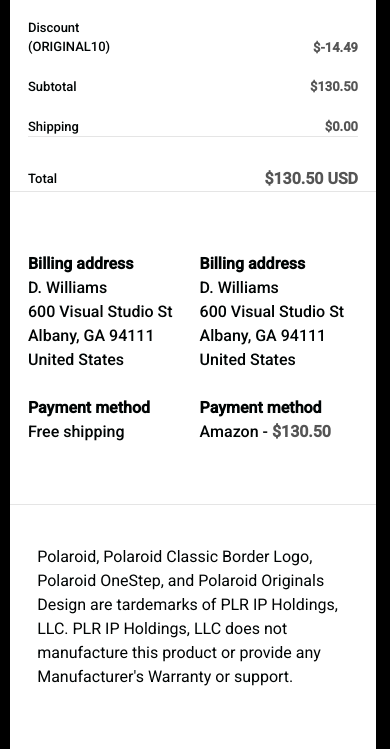
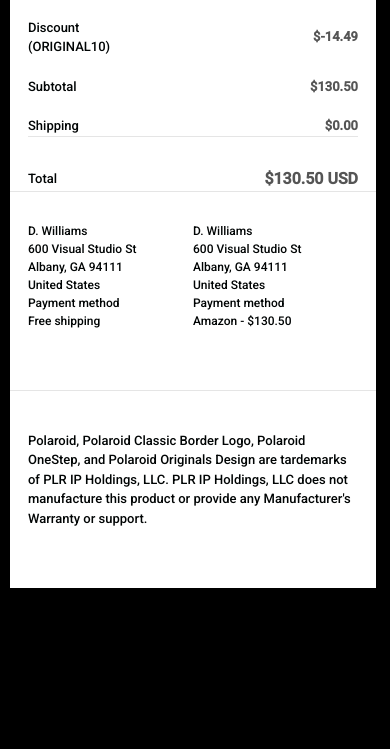
Before and after one commit to Delvin279/Polaroid-Transactional-Email-Template, a plain HTML site: page index.html in a window 390 px wide. Shown: the part 1182-1931 px from the top of the page. After the commit the page ends 1770 px from the top, so only its background shows below. Drawn offline with Linux system fonts and the light colour scheme.

```diff
--- a/index.html
+++ b/index.html
@@ -204,11 +204,11 @@
                                     <td align="right" style="padding-top: 20px;">
                                         <table width="100%" border="0" cellspacing="0" cellpadding="0" style="border-bottom: 1px solid #e5e5e5;">
                                             <tr>
-                                                <td width="108" align="left" style=" font-size: 13px; line-height: 150%; font-weight: 500; color:#000404;">
+                                                <td width="108" align="left" style="font-size: 13px; line-height: 150%; font-weight: 500; color:#000404;">
                                                     Discount (ORIGINAL10)
                                                 </td>
 
-                                                <td width=162 align="right" style="padding-top: 20px; font-size: 13px; line-height: 150%; color: #555555; font-weight: bolder;">
+                                                <td width=162 align="right" style="font-size: 13px; line-height: 150%; color: #555555; font-weight: bolder;">
                                                     $-14.49
                                                 </td>
                                             </tr>
@@ -244,7 +244,7 @@
                         <td align="center" style="padding-top: 30px;">
                             <table width="90%" border="0" cellspacing="0" cellpadding="0">
                                 <tr>
-                                    <td align="right">
+                                    <td align="left">
                                         <table width="100%" border="0" cellspacing="0" cellpadding="0">
                                             <tr>
                                                 <td align="left" style=" font-size: 13px; line-height: 150%; font-weight: 500; color:#000404;">
@@ -272,47 +272,74 @@
                     <!-- customer info starts -->
                     <tr>
                         <td align="center">
-                            <table width="100%" border="0" cellspacing="0" cellpadding="0">
+                            <table width="90%" border="0" cellspacing="0" cellpadding="0">
                                 <tr>
-                                    <td align="center">
-                                        <table width="90%" border="0" cellspacing="0" cellpadding="0">
+                                    <td width="50%">
+                                        <table width="100%" border="0" cellspacing="0" cellpadding="0">
                                             <tr>
-
-
-                                                <td width="48%" align="left" width="225" style="padding-top: 30px; font-size: 16px; line-height: 150%; font-weight: 500; color:#000404;">
-                                                    <span style="font-weight: bold; line-height: 150%;">Billing address</span>
-                                                    <br>
+                                                <td align="left" style="font-family: 'Roboto', Arial, Helvetica, sans-serif; font-size: 12px; line-height: 150%; font-weight: 500; color:#000404;">
                                                     D. Williams
-                                                    <br>
+                                                </td>
+                                            </tr>
+                                            <tr>
+                                                <td align="left" style="font-family: 'Roboto', Arial, Helvetica, sans-serif; font-size: 12px; line-height: 150%; font-weight: 500; color:#000404;">
                                                     600 Visual Studio St
-                                                    <br>
+                                                </td>
+                                            </tr>
+                                            <tr>
+                                                <td align="left" style="font-family: 'Roboto', Arial, Helvetica, sans-serif; font-size: 12px; line-height: 150%; font-weight: 500; color:#000404;">
                                                     Albany, GA 94111
-                                                    <br>
+                                                </td>
+                                            </tr>
+                                            <tr>
+                                                <td align="left" style="font-family: 'Roboto', Arial, Helvetica, sans-serif; font-size: 12px; line-height: 150%; font-weight: 500; color:#000404;">
                                                     United States
-                                                    <br><br>
-                                                    <span style="font-weight: bold; line-height: 150%;">Payment method</span>
-                                                    <br>
+                                                </td>
+                                            </tr>
+                                            <tr>
+                                                <td align="left" style="font-family: 'Roboto', Arial, Helvetica, sans-serif; font-size: 12px; line-height: 150%; font-weight: 500; color:#000404;">
+                                                    Payment method
+                                                </td>
+                                            </tr>
+                                            <tr>
+                                                <td align="left" style="font-family: 'Roboto', Arial, Helvetica, sans-serif; font-size: 12px; line-height: 150%; font-weight: 500; color:#000404;">
                                                     Free shipping
                                                 </td>
-
-                                               <td width="20px">&nbsp;</td>
-
-                                                <td align="left" width="48%" style="padding-top: 30px; font-size: 16px; line-height: 150%; font-weight: 500; color:#000404;">
-                                                    <span style="font-weight: bold; line-height: 150%;">Billing address</span>
-                                                    <br>
+                                            </tr>
+                                        </table>
+                                    </td>
+                                    <!-- <td width="20" height="20">&nbsp;</td> -->
+                                    <td width="50%">
+                                        <table width="100%" border="0" cellspacing="0" cellpadding="0">
+                                            <tr>
+                                                <td align="left" style="font-family: 'Roboto', Arial, Helvetica, sans-serif; font-size: 12px; line-height: 150%; font-weight: 500; color:#000404;">
                                                     D. Williams
-                                                    <br>
+                                                </td>
+                                            </tr>
+                                            <tr>
+                                                <td align="left" style="font-family: 'Roboto', Arial, Helvetica, sans-serif; font-size: 12px; line-height: 150%; font-weight: 500; color:#000404;">
                                                     600 Visual Studio St
-                                                    <br>
+                                                </td>
+                                            </tr>
+                                            <tr>
+                                                <td align="left" style="font-family: 'Roboto', Arial, Helvetica, sans-serif; font-size: 12px; line-height: 150%; font-weight: 500; color:#000404;">
                                                     Albany, GA 94111
-                                                    <br>
+                                                </td>
+                                            </tr>
+                                            <tr>
+                                                <td align="left" style="font-family: 'Roboto', Arial, Helvetica, sans-serif; font-size: 12px; line-height: 150%; font-weight: 500; color:#000404;">
                                                     United States
-                                                    <br><br>
-                                                    <span style="font-weight: bold; line-height: 150%;">Payment method</span>
-                                                    <br>
-                                                    Amazon - <span style="font-weight: bolder; color: #555555;">$130.50</span>
                                                 </td>
-
+                                            </tr>
+                                            <tr>
+                                                <td align="left" style="font-family: 'Roboto', Arial, Helvetica, sans-serif; font-size: 12px; line-height: 150%; font-weight: 500; color:#000404;">
+                                                    Payment method
+                                                </td>
+                                            </tr>
+                                            <tr>
+                                                <td align="left" style="font-family: 'Roboto', Arial, Helvetica, sans-serif; font-size: 12px; line-height: 150%; font-weight: 500; color:#000404;">
+                                                    Amazon - $130.50
+                                                </td>
                                             </tr>
                                         </table>
                                     </td>
@@ -332,9 +359,9 @@
                     <!-- tc -->
                     <tr>
                         <td align="center" style="padding-top: 40px;">
-                            <table width="85%" border="0" cellspacing="0" cellpadding="0">
+                            <table width="90%" border="0" cellspacing="0" cellpadding="0">
                                 <tr>
-                                    <td align="left" style="padding-bottom: 60px; font-size: 16px; line-height: 150%; font-weight: 400; color:#000404;">
+                                    <td align="left" style="padding-bottom: 60px; font-size: 13px; line-height: 150%; font-weight: 500; color:#000404;">
                                         Polaroid, Polaroid Classic Border Logo, Polaroid OneStep, and Polaroid Originals Design are tardemarks of PLR IP Holdings, LLC. PLR IP Holdings, LLC does not manufacture this product or provide any Manufacturer's Warranty or support.
                                     </td>
                                 </tr>
```
